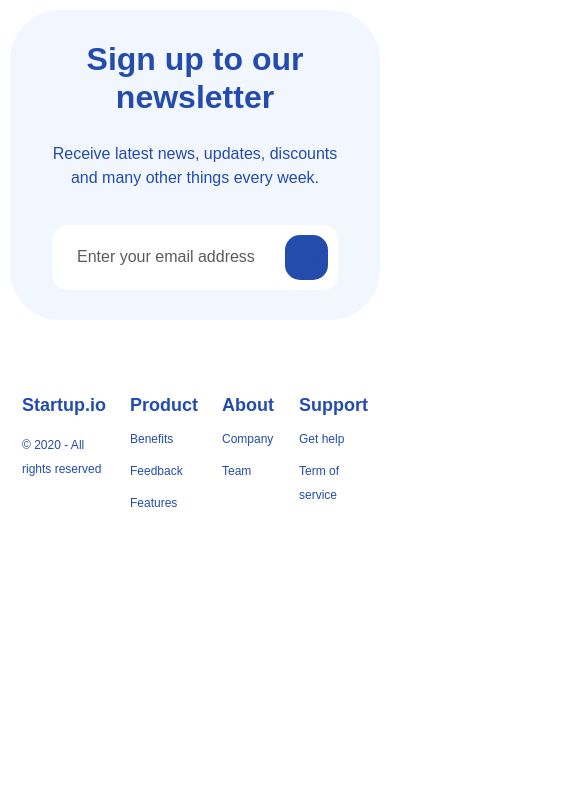
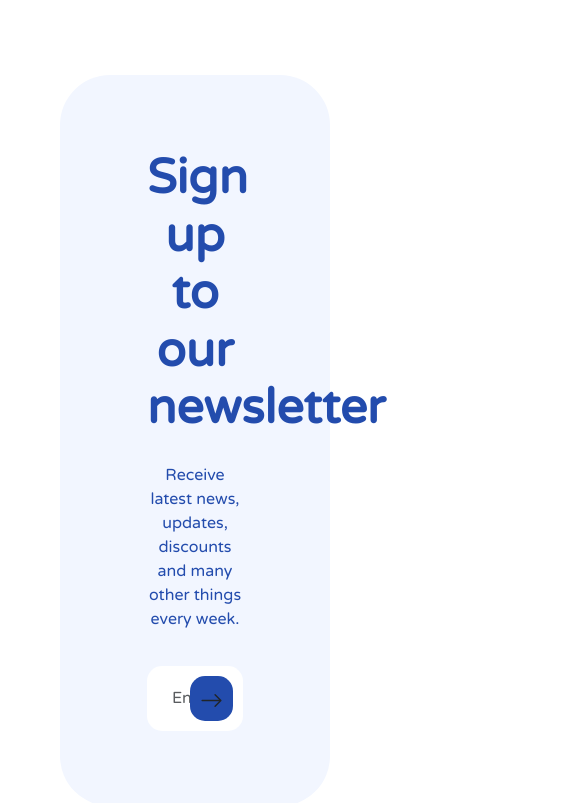
Before and after one commit to lailafarihah/Hactiv8_FP2, a plain HTML site: page index.html in a window 390 px wide. Shown: the top 803 px of the page, 585 px wide, since content can reach past the window. Drawn offline with nearby package versions, Linux system fonts and the light colour scheme.

Commit message:
Update style.css

```diff
--- a/assets/css/style.css
+++ b/assets/css/style.css
@@ -1,10 +1,52 @@
-body {
-  font-family: "Nunito", sans-serif;
-  padding: 50px 100px;
-  color: #234cad;
-  max-width: 1440px;
-  margin: auto;
-  box-sizing: border-box;
+body{
+    background-color: white;
+    padding: 0;
+    margin: 0;
+    box-sizing: border-box;
+    font-family: 'Varela Round', sans-serif;
+}
+
+h1{
+    font-size: 50px;
+    color: #234CAD;
+}
+
+h2{
+    color: #234CAD;
+}
+
+h3{
+    font-size: 22px;
+    color: #234CAD;
+}
+
+h4{
+    font-size: 10px;
+    color: #234CAD;
+}
+
+h5{
+    color: #234CAD;
+
+}
+
+p{
+    font-size: 16px;
+    color: #234CAD;
+}
+
+/* Contact & Footer */
+
+#Contact {
+    margin-left: 60px;
+    margin-right: 60px;
+    margin-top: 75px;
+}
+
+#Footer{
+    margin-left: 60px;
+    margin-right: 60px;
+
 }
 
 .contact {
@@ -47,7 +89,7 @@ body {
 }
 
 ::placeholder {
-  color: #234cad; /* Ganti #your-color dengan kode warna yang diinginkan */
+  color: #234cad;
 }
 
 footer {
@@ -59,43 +101,15 @@ footer a {
 }
 
 footer h5 {
+  color: #234cad;
   font-size: 30px;
   font-weight: 700;
   margin-bottom: 10px;
 }
 
 footer .container {
-  max-width: 941px;
+  width: 941px;
 }
-/* footer .brand {
+footer .brand {
   margin-right: 80px;
-} */
-@media screen and (max-width: 800px) {
-  body {
-    padding: 20px 20px;
-  }
-  .contact {
-    padding: 30px;
-  }
-  footer .brand {
-    margin-right: 0 !important;
-  }
 }
-
-@media screen and (max-width: 550px) {
-  body {
-    padding: 10px 10px;
-  }
-  h2 {
-    font-size: 32px !important;
-  }
-  h5 {
-    font-size: 18px !important;
-  }
-  footer a {
-    font-size: 12px;
-  }
-  footer .brand {
-    margin-right: 0 !important;
-  }
-}
```
